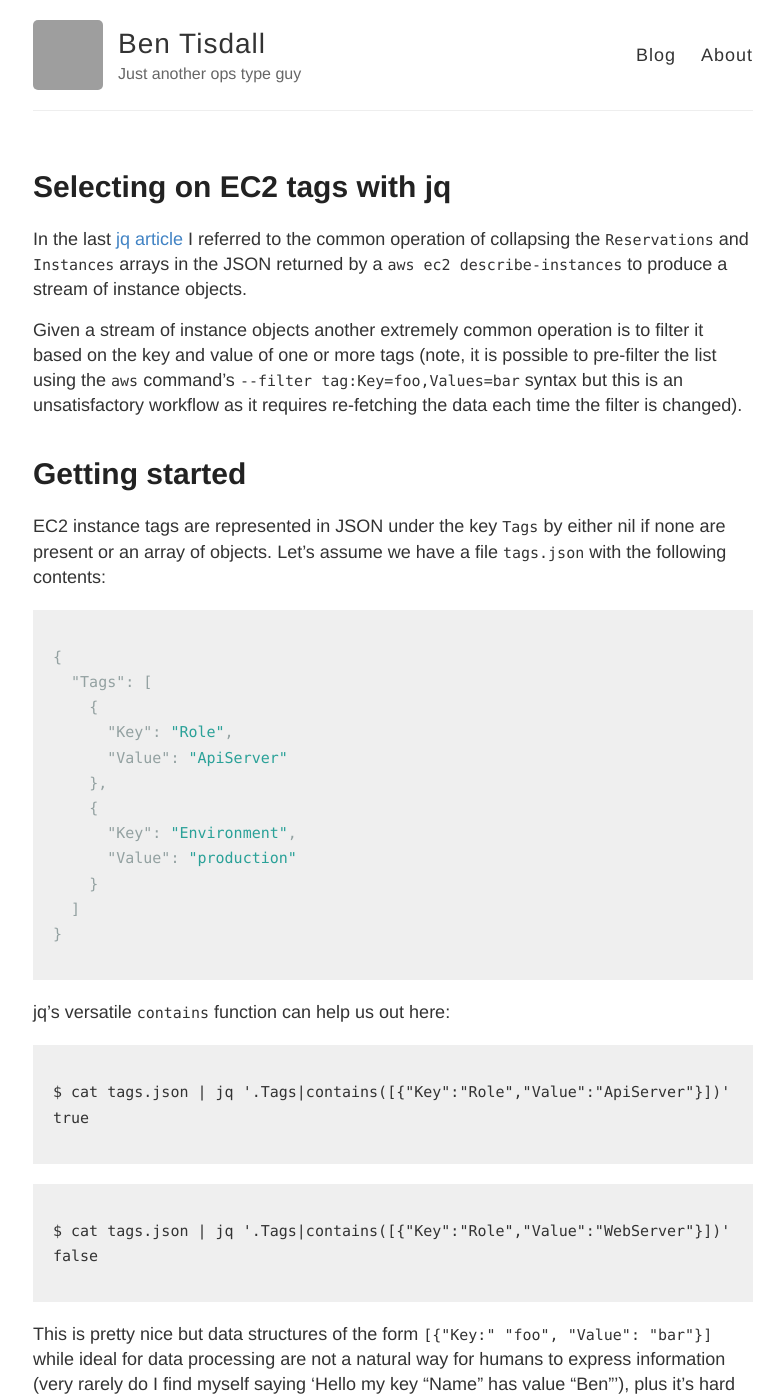
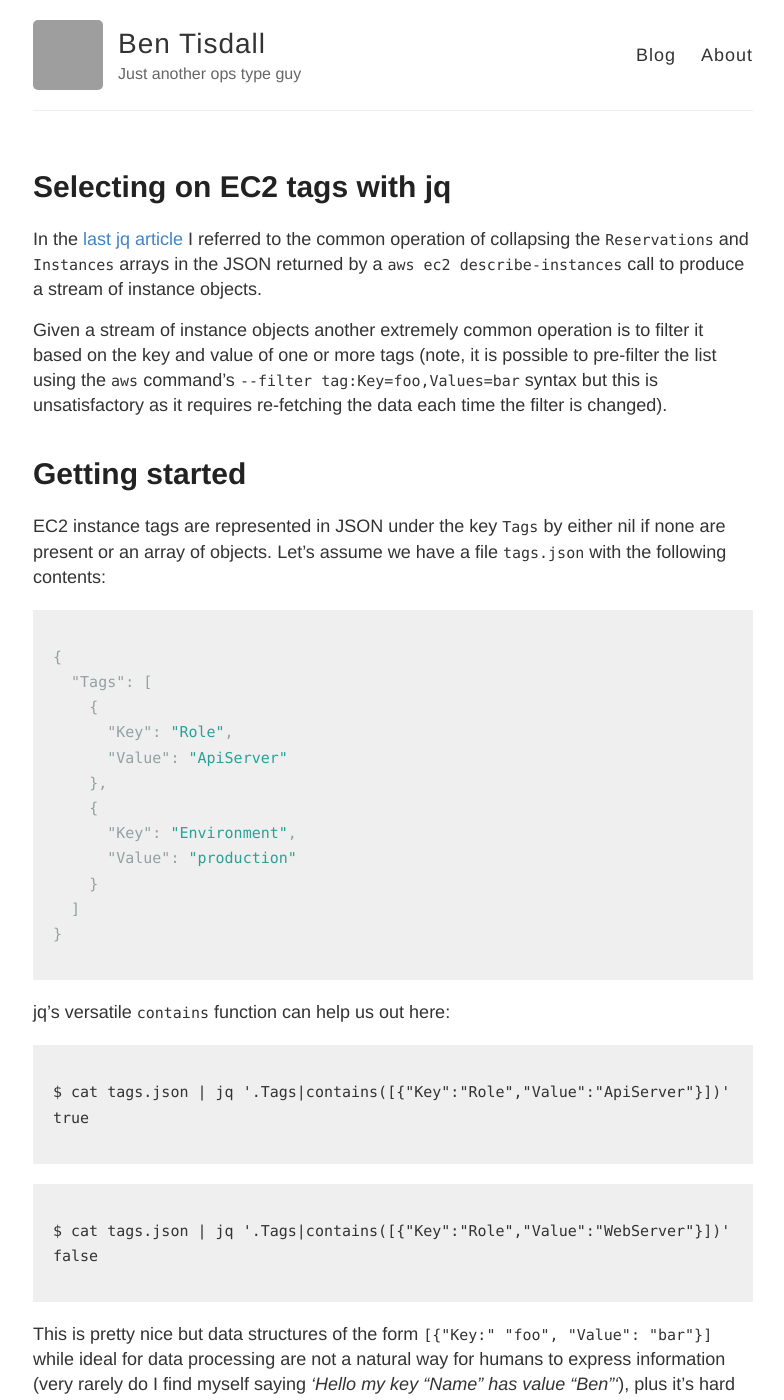
Before and after one commit to btisdall/btisdall.github.io, a Jekyll site: the page built from _posts/2017-02-21-jq-selecting-on-ec2-tags.md, in a window 1280 px wide and 1400 px high. Shown: the whole window, without its empty margins (247-1031 px from the left). Built offline with Jekyll 4.4.1, drawn with Linux system fonts in a browser that asks for light colours; our own code applies the rules of GitHub Pages for plain Markdown files; comment, search, counter and statistics services are not loaded; some of the changed text lies outside the part shown; grey boxes are pictures that could not be loaded.

Commit message:
Tags article fixes.

````diff
--- a/_posts/2017-02-21-jq-selecting-on-ec2-tags.md
+++ b/_posts/2017-02-21-jq-selecting-on-ec2-tags.md
@@ -6,9 +6,9 @@ tags:
   - AWS
 ---
 
-In the last [jq article](../custom-jq-functions) I referred to the common operation of collapsing the `Reservations` and `Instances` arrays in the JSON returned by a `aws ec2 describe-instances` to produce a stream of instance objects.
+In the [last jq article](../custom-jq-functions) I referred to the common operation of collapsing the `Reservations` and `Instances` arrays in the JSON returned by a `aws ec2 describe-instances` call to produce a stream of instance objects.
 
-Given a stream of instance objects another extremely common operation is to filter it based on the key and value of one or more tags (note, it is possible to pre-filter the list using the `aws` command's `--filter tag:Key=foo,Values=bar` syntax but this is an unsatisfactory workflow as it requires re-fetching the data each time the filter is changed).
+Given a stream of instance objects another extremely common operation is to filter it based on the key and value of one or more tags (note, it is possible to pre-filter the list using the `aws` command's `--filter tag:Key=foo,Values=bar` syntax but this is unsatisfactory as it requires re-fetching the data each time the filter is changed).
 
 # Getting started
 
@@ -42,7 +42,8 @@ $ cat tags.json | jq '.Tags|contains([{"Key":"Role","Value":"WebServer"}])'
 false
 ```
 
-This is pretty nice but data structures of the form `[{"Key:" "foo", "Value": "bar"}]` while ideal for data processing are not a natural way for humans to express information (very rarely do I find myself saying 'Hello my key "Name" has value "Ben"'), plus it's hard work to type. Enter another jq filter `from_entries` (and its counterpart `to_entries`).
+This is pretty nice but data structures of the form ```[{"Key:" "foo", "Value": "bar"}]``` while ideal for data processing are not a natural way for humans to express information (very rarely do I find myself saying _'Hello my key "Name" has value "Ben"'_), plus it's hard work to type. Enter another jq filter `from_entries` (and its counterpart `to_entries`).
+
 
 ```
 $ cat tags.json | jq '.Tags|from_entries' -cM
````
Also changed, not shown: other parts of _posts/2017-02-21-jq-selecting-on-ec2-tags.md (+2 -2 lines).
